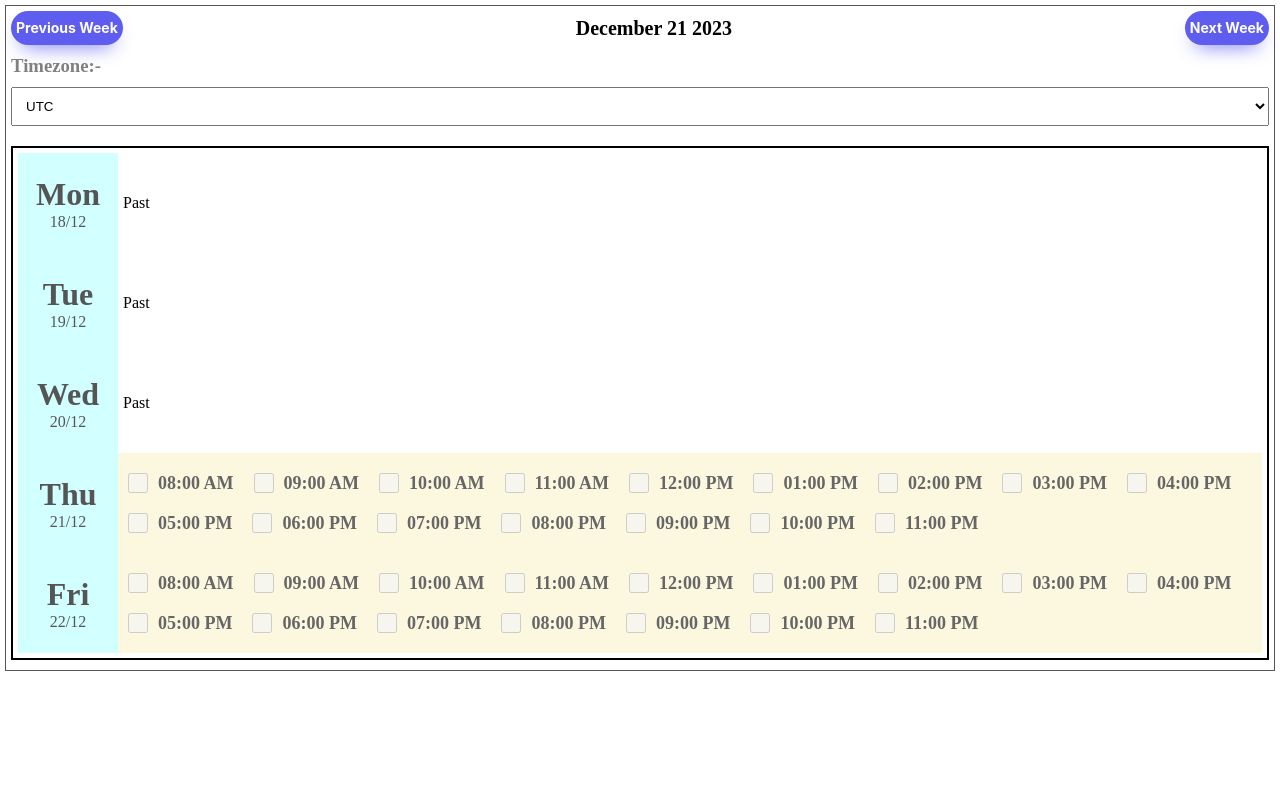
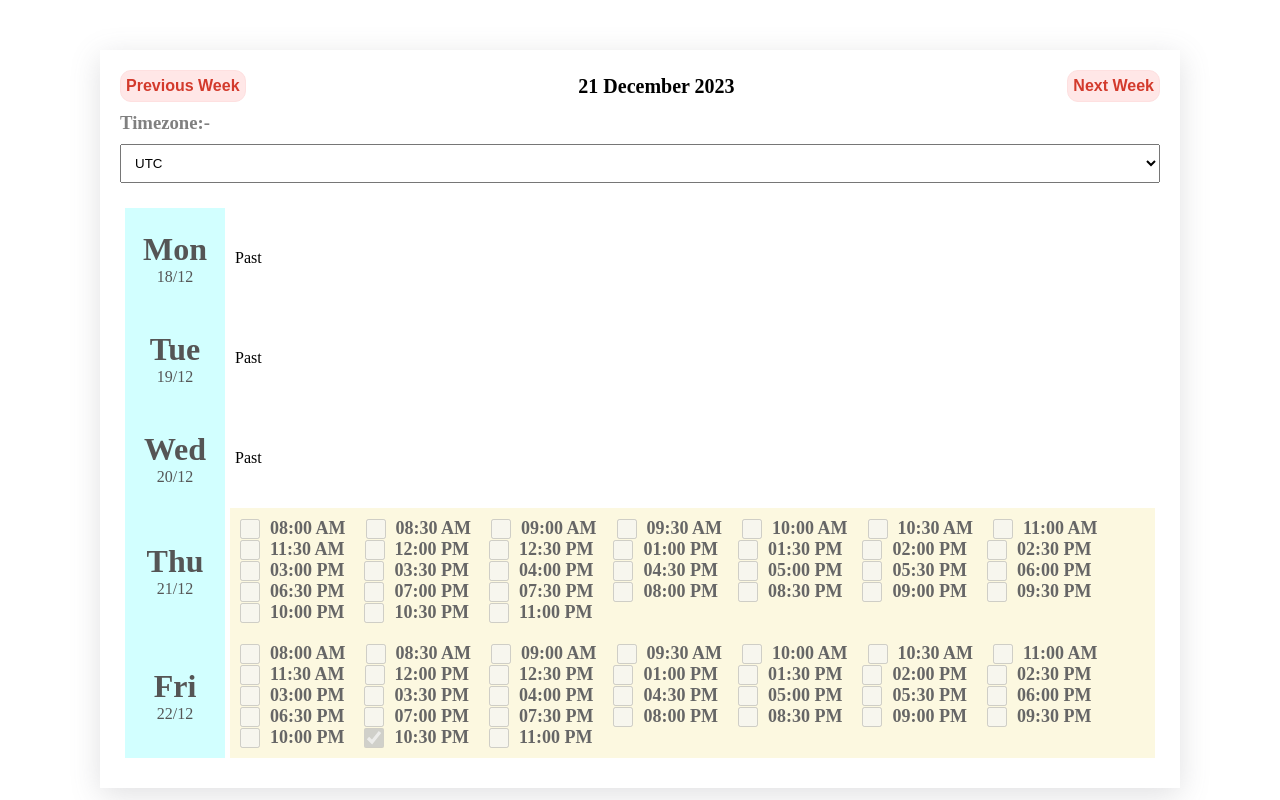
Before and after one commit to shuklarahul000051/react-js-practical, a React (Vite) app: page / in a window 1280 px wide. Built offline with nearby package versions, Linux system fonts and the light colour scheme.

Commit message:
UI modified

```diff
--- a/src/App.jsx
+++ b/src/App.jsx
@@ -2,14 +2,12 @@ import Header from './components/header'
 import Timezone from './components/timezone'
 import Table from './components/table'
 import { useState } from 'react';
-import moment from 'moment-timezone';
 
 function App() {
 	const [currWeek, setCurrWeek] = useState(0);
 	const [timezone, setTimezone] = useState('UTC');
 
 	const handleTimezoneChange = (selectedTimezone) => {
-		// Update setTimezone accordingly
 		setTimezone(selectedTimezone);
 	};
 
--- a/src/components/header.jsx
+++ b/src/components/header.jsx
@@ -3,7 +3,7 @@ import moment from 'moment-timezone';
 
 export default function Header({ updateCurrWeek, timezone }) {
     const momentDate = moment.tz(timezone);
-    const day = momentDate.format('MMMM DD YYYY');
+    const day = momentDate.format('DD MMMM YYYY');
     return (
         <>
             <div style={{ display: "flex", justifyContent: "space-between", alignItems: "center" }} className="mb-10">
--- a/src/components/table.jsx
+++ b/src/components/table.jsx
@@ -6,26 +6,18 @@ import moment from 'moment-timezone';
 export default function Table({ timezone, currWeek }) {
     const dayName = ["Mon", "Tue", "Wed", "Thu", "Fri"];
 
-    // Use reduce to group objects by date
     const groupedByDate = jsonData.reduce((result, obj) => {
-        // Extract the date and time from the object
+
         const dateTime = `${obj.Date} ${obj.Time}`;
-
-        // Create a moment object in UTC
         const momentUtc = moment.utc(dateTime, 'YYYY-MM-DD HH:mm');
-
-        // Convert to the target timezone
         const momentTargetTimezone = momentUtc.tz(timezone);
-
-        // Format the date in the target timezone
         const formattedDate = momentTargetTimezone.format('YYYY-MM-DD');
 
-        // If the date is not in the result, add it as a key with an array
+
         if (!result[formattedDate]) {
             result[formattedDate] = [];
         }
 
-        // Push the object with converted date and time to the array associated with the date
         result[formattedDate].push({
             ...obj,
             Date: momentTargetTimezone.format('YYYY-MM-DD'),
@@ -38,7 +30,7 @@ export default function Table({ timezone, currWeek }) {
 
     return (
         <>
-            <div style={{ border: "2px solid black", padding: 5, marginBottom: "5px" }}>
+            <div style={{ padding: 5, marginBottom: "5px" }}>
                 {dayName?.map((val, index) => {
                     const currentDate = moment.tz(timezone).day(val).add(currWeek, 'weeks')
                     const dateKey = currentDate.format('YYYY-MM-DD');
--- a/src/components/weekday.jsx
+++ b/src/components/weekday.jsx
@@ -1,38 +1,31 @@
-import React, { useState } from 'react';
 import moment from 'moment-timezone';
-import { keyframes } from '@emotion/react';
 
 export default function Weekday({ dayName, currentDate, data, timezone, currWeek }) {
 
     const isDateOlderThanToday = (date, timezone) => {
-        // Create a moment object for the given date in the specified timezone
+
         const momentDate = moment(date, timezone);
-
-        // Get the current moment in the specified timezone
         const currentMoment = moment.tz(timezone);
-
-        // Check if the date is before today
         const result = momentDate.isBefore(currentMoment, 'day')
 
         return result;
     };
 
-    // Creating an array for time intervals between 8 AM to 11 PM with half-hour differences
     let timeIntervalsArray = [];
     let isPastDay = isDateOlderThanToday(currentDate, timezone);
 
     for (let hour = 8; hour <= 23; hour++) {
-        // Creating a moment object in UTC for the given week offset
         const utcMoment = moment.utc().day(dayName).add(currWeek, 'weeks').set({ hour, minute: 0, second: 0 });
+        const localizedMoment = utcMoment.tz(timezone);
+        const formattedTime = localizedMoment.format('hh:mm A');
+        timeIntervalsArray.push(formattedTime);
 
-        // Converting the moment object to the selected timezone
-        const localizedMoment = utcMoment.tz(timezone);
-
-        // Displaying the time in the format you want
-        const formattedTime = localizedMoment.format('hh:mm A');
-
-        // Adding the current hour
-        timeIntervalsArray.push(formattedTime);
+        if (hour < 23) {
+            const utcHalfHourMoment = moment.utc().day(dayName).add(currWeek, 'weeks').set({ hour, minute: 30, second: 0 });
+            const localizedHalfHourMoment = utcHalfHourMoment.tz(timezone);
+            const formattedHalfHour = localizedHalfHourMoment.format('hh:mm A');
+            timeIntervalsArray.push(formattedHalfHour);
+        }
     }
 
     return (
@@ -49,7 +42,6 @@ export default function Weekday({ dayName, currentDate, data, timezone, currWeek
                 <div className="weekday-body">
                     {timeIntervalsArray?.map((val, index) => {
                         const isChecked = data.find(x => x.key === val);
-
                         return (
                             <label key={index} style={{ pointerEvents: 'none', opacity: 1 }}>
                                 <input checked={isChecked} disabled type="checkbox" value={val} style={{ pointerEvents: 'none', opacity: 1 }} />
--- a/src/styles/global.css
+++ b/src/styles/global.css
@@ -5,32 +5,57 @@
 }
 
 .container {
-    border: 1px solid rgb(88, 86, 86);
-    margin: 5px;
-    padding: 5px;
+    margin: 50px 100px 0 100px;
+    padding: 20px;
+    box-shadow: rgba(100, 100, 111, 0.2) 0px 7px 29px 0px;
 }
 
 button {
-  background: #5E5DF0;
-  border-radius: 999px;
-  box-shadow: #5E5DF0 0 10px 20px -10px;
+  align-items: center;
+  background-color: #FFE7E7;
+  background-position: 0 0;
+  border: 1px solid #FEE0E0;
+  border-radius: 11px;
   box-sizing: border-box;
+  color: #D33A2C;
+  cursor: pointer;
+  display: flex;
+  font-size: 1rem;
+  font-weight: 700;
+  line-height: 20px;
+  padding: 2px 12px;
+  text-align: left;
+  text-decoration: none;
+  text-shadow: none;
+  text-underline-offset: 1px;
+  transition: border .2s ease-in-out,box-shadow .2s ease-in-out;
+  user-select: none
+}
+
+.button-45:active,
+.button-45:hover,
+.button-45:focus {
+  outline: 0;
+}
+
+
+.button-45:active {
+  background-color: #D33A2C;
+  box-shadow: rgba(0, 0, 0, 0.12) 0 1px 3px 0 inset;
   color: #FFFFFF;
-  cursor: pointer;
-  font-family: Inter,Helvetica,"Apple Color Emoji","Segoe UI Emoji",NotoColorEmoji,"Noto Color Emoji","Segoe UI Symbol","Android Emoji",EmojiSymbols,-apple-system,system-ui,"Segoe UI",Roboto,"Helvetica Neue","Noto Sans",sans-serif;
-  font-size: 14px;
-  font-weight: 700;
-  line-height: 24px;
-  opacity: 1;
-  outline: 0 solid transparent;
-  padding: 8px 18px;
-  user-select: none;
-  -webkit-user-select: none;
-  touch-action: manipulation;
-  width: fit-content;
-  word-break: break-word;
-  border: 0;
-  padding: 5px;
+}
+
+.button-45:hover {
+  background-color: #FFE3E3;
+  border-color: #FAA4A4;
+}
+
+.button-45:active:hover,
+.button-45:focus:hover,
+.button-45:focus {
+  background-color: #D33A2C;
+  box-shadow: rgba(0, 0, 0, 0.12) 0 1px 3px 0 inset;
+  color: #FFFFFF;
 }
 
 .full-width {
--- a/src/styles/table.css
+++ b/src/styles/table.css
@@ -11,6 +11,7 @@
     align-items: center;
     justify-content: center;
     flex-direction: column;
+    margin-right: 5px;
 }
 
 .weekday-body {
```
